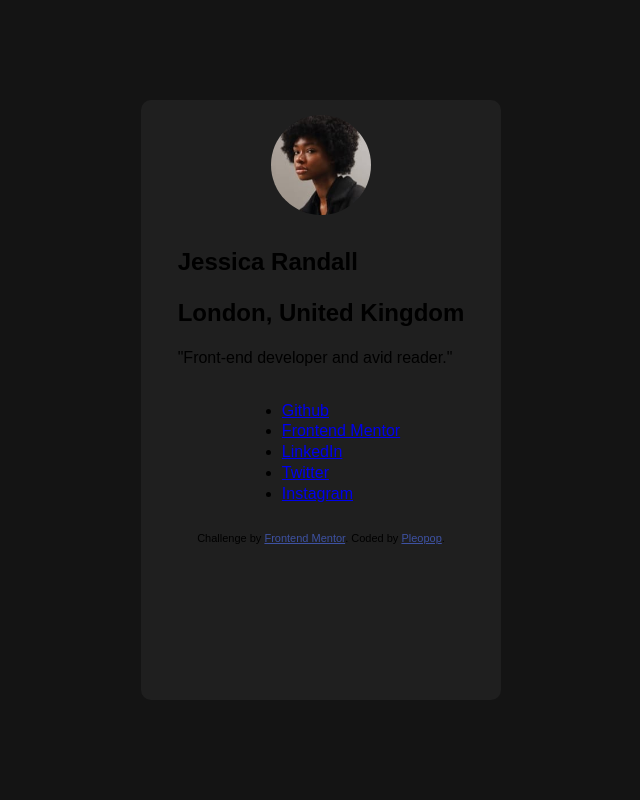
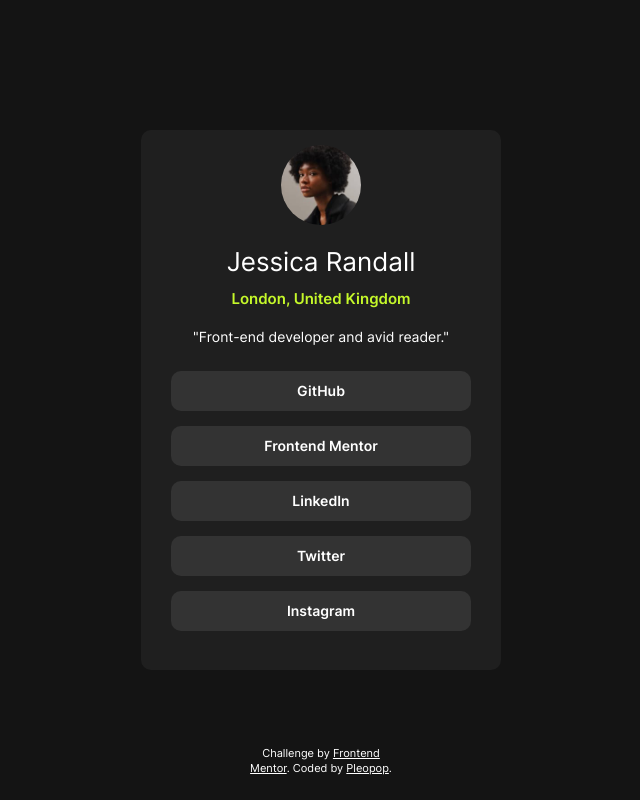
Before and after one commit to Pleopop/Social-links-profiles, a plain HTML site: page index.html in a window 1280 px wide. Shown: the whole page, without its empty margins (319-959 px from the left). Drawn offline with Linux system fonts and the light colour scheme.

Commit message:
Complete solution

```diff
--- a/assets/styles.css
+++ b/assets/styles.css
@@ -4,13 +4,13 @@
 
 @font-face {
     font-family: 'Myfont';
-    src: url('fonts/Inter-VariableFont_slnt\,wght.ttf') format(".ttf");
+    src: url('fonts/Inter-VariableFont_slnt\,wght.ttf') format("truetype");
     font-weight: 400,600,700;
     font-style: normal;
 }
 
 body {
-    font-family: 'Myfont', sans-serif;
+    font-family: 'Myfont';
     line-height: 1.3;
     width: 100%;
     height: 100vh;
@@ -25,7 +25,7 @@
 main {
     background-color: hsl(0, 0%, 12%);
     width: 360px;
-    height: 600px;
+    height: 540px;
     border-radius: 10px;
 }
 
@@ -44,7 +44,85 @@
 
 .avatar img {
     clip-path: circle(50%);
-    width: 100px;
-    height: 100px;
+    width: 80px;
+    height: 80px;
     object-fit: cover;
 }
+
+.introduction {
+    flex: 1 1 20%;
+    padding: 5px;
+    text-align: center;
+    display: flex;
+    flex-direction: column;
+    justify-content: center;
+    align-items: center;
+}
+
+.introduction h1 {
+    color: white;
+    font-size: 26px;
+    margin: 5px 0px;
+    font-weight: 700;
+    font-weight: normal;
+}
+
+.introduction h2 {
+    color: hsl(75, 94%, 57%);
+    font-size: 15px;
+    margin: 5px 0px;
+    font-weight: 600;
+}
+
+.introduction p {
+    color: white;
+    font-size: 14px;
+    margin: 15px 0px;
+    font-weight: 400;
+}
+
+.link-list {
+    flex: 1 1 50%;
+}
+
+.link-list ul {
+    list-style: none;
+    margin: 5px 0;
+    padding: 0;
+    display: flex;
+    flex-direction: column;
+    justify-content: center;
+    align-items: center;
+    gap: 15px;
+
+}
+
+.link-list ul li {
+    width: 300px;
+    height: 40px;
+    background-color:hsl(0, 0%, 20%) ;
+    border: none;
+    border-radius: 10px;
+    align-content: center;
+    text-align: center;
+}
+
+
+.link-list ul li a {
+    text-decoration: none;
+    color: white;
+    display: block;
+    height: 100%;
+    display: flex;
+    align-items: center;
+    justify-content: center;
+    font-weight: 600;
+    font-size: 14px;
+    border-radius: 10px;
+    transition: background-color 0.3s ease;
+}
+
+.link-list ul li a:active {
+    background-color:hsl(75, 94%, 57%);
+    color: black;
+}
--- a/index.html
+++ b/index.html
@@ -37,7 +37,7 @@
       </div>
       <div class="link-list">
         <ul>
-          <li><a href="/github">Github</a></li>
+          <li><a href="/github">GitHub</a></li>
           <li><a href="/fontend-mentor">Frontend Mentor</a></li>
           <li><a href="/linkedln">LinkedIn</a></li>
           <li><a href="twitter">Twitter</a></li>
@@ -45,9 +45,9 @@
         </ul>
       </div>
     </section>
-    <div class="attribution">
-      Challenge by <a href="https://www.frontendmentor.io?ref=challenge" target="_blank">Frontend Mentor</a>.
-      Coded by <a href="#">Pleopop</a>.
+    <div class="attribution" style="margin: 100px; color: white;">
+      Challenge by <a href="https://www.frontendmentor.io?ref=challenge" target="_blank" style="color: white;">Frontend Mentor</a>.
+      Coded by <a href="https://github.com/Pleopop" style="color: white;">Pleopop</a>.
     </div>
   </main>
 </body>
```
